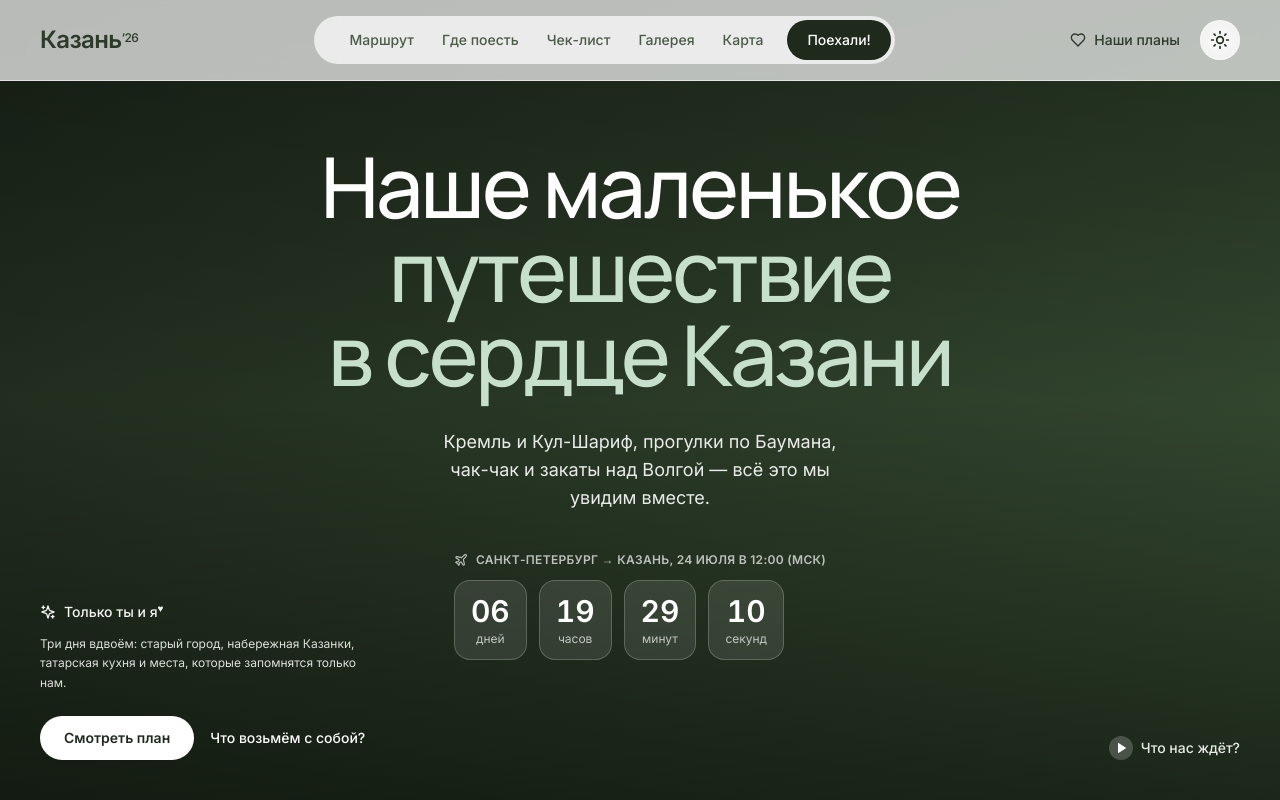
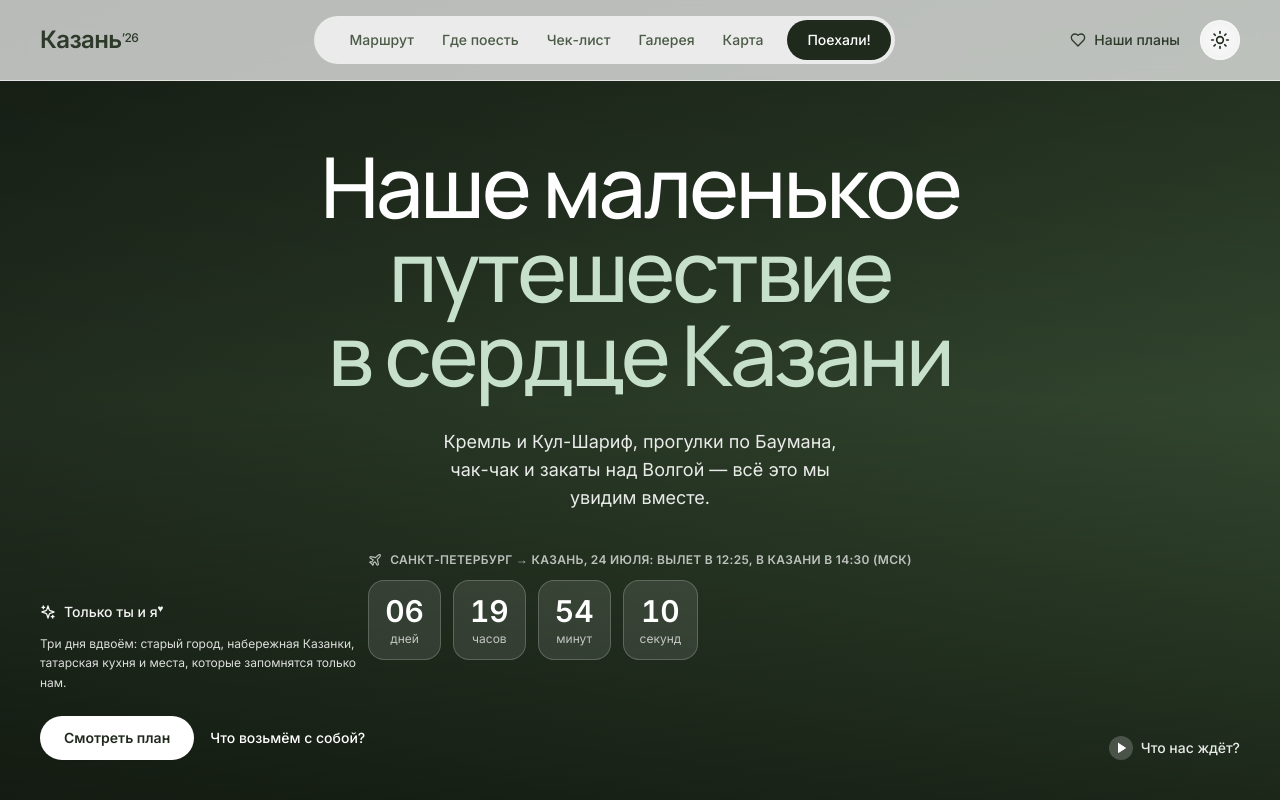
Before and after one commit to Xver1Xrd/Kazan, a React (Vite) app: page / in a window 1280 px wide. Shown: the top 800 px of the page. Built offline with nearby package versions, Linux system fonts and the light colour scheme.

Commit message:
Fix flight times: depart 12:25, arrive in Kazan 14:30 (MSK)

```diff
--- a/src/components/Countdown.tsx
+++ b/src/components/Countdown.tsx
@@ -50,9 +50,15 @@ export default function Countdown({ variant = 'light' }: Props) {
             day: 'numeric',
             month: 'long',
             timeZone: 'Europe/Moscow',
-          })}{' '}
-          в{' '}
+          })}
+          : вылет в{' '}
           {new Date(TRIP.departISO).toLocaleTimeString('ru-RU', {
+            hour: '2-digit',
+            minute: '2-digit',
+            timeZone: 'Europe/Moscow',
+          })}
+          , в Казани в{' '}
+          {new Date(TRIP.arriveISO).toLocaleTimeString('ru-RU', {
             hour: '2-digit',
             minute: '2-digit',
             timeZone: 'Europe/Moscow',
--- a/src/data.ts
+++ b/src/data.ts
@@ -22,7 +22,8 @@ export const ICON_LINKS: IconLink[] = [{ href: '/#memories', label: 'Наши п
 export const TRIP = {
   from: 'Санкт-Петербург',
   to: 'Казань',
-  departISO: '2026-07-24T12:00:00+03:00',
+  departISO: '2026-07-24T12:25:00+03:00',
+  arriveISO: '2026-07-24T14:30:00+03:00',
   fromAirport: 'Пулково (LED)',
   toAirport: 'Казань (KZN)',
 };
```
